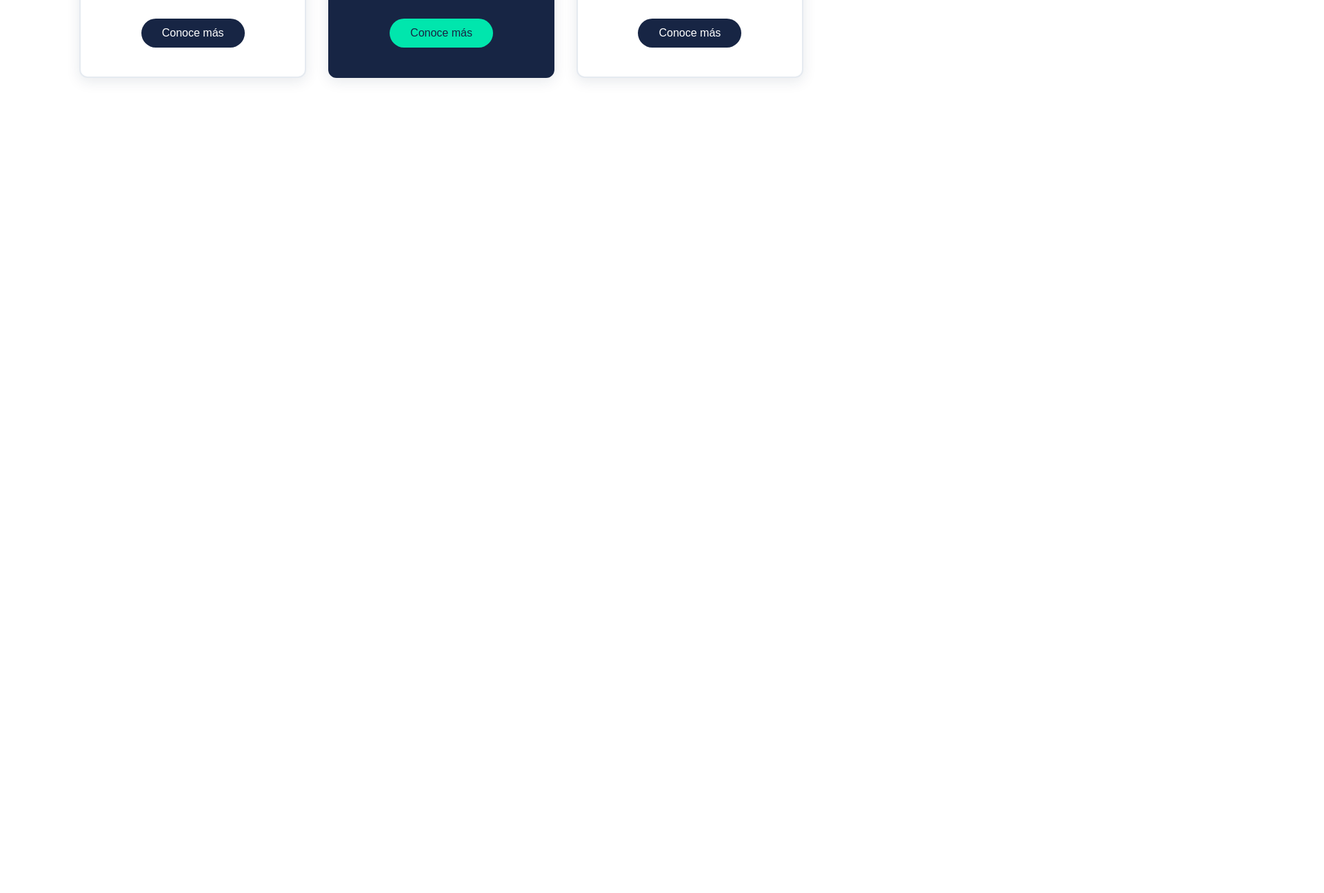
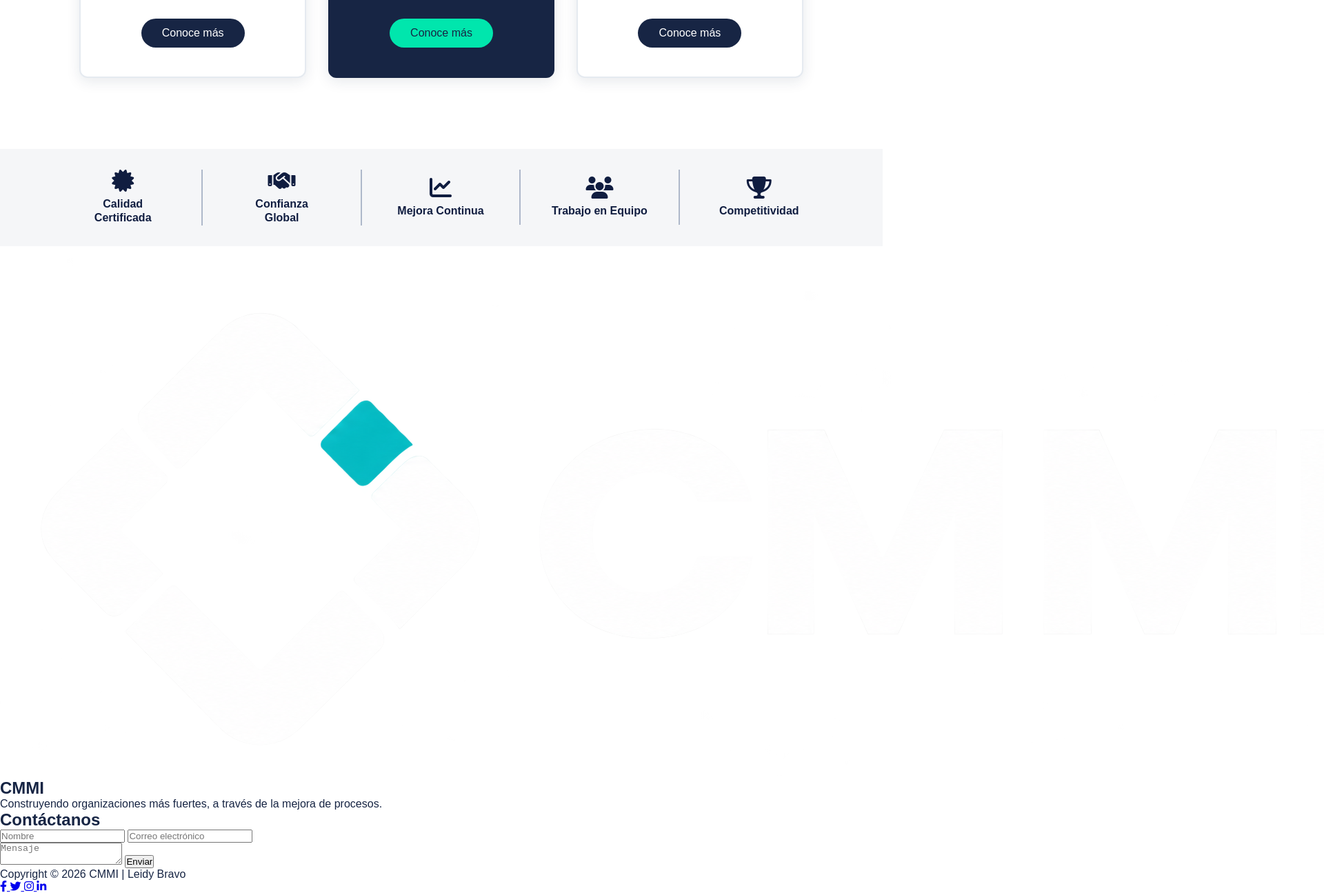
Before and after one commit to lmaireth/Proyecto-_CMMI, a plain HTML site: page index.html in a window 1280 px wide. Shown: the part 2737-4032 px from the top of the page at 69% size, 1920 px wide, since content can reach past the window. Before the commit the page ends 2953 px from the top, so only its background shows below. Drawn offline with Linux system fonts and the light colour scheme.

Commit message:
feat: Se agregaron las secciones HTML que faltaban y se añadió el estilo de partners

```diff
--- a/index.html
+++ b/index.html
@@ -1,4 +1,3 @@
-
 <!DOCTYPE html>
 <html lang="es">
 <head>
@@ -170,6 +169,75 @@
     </section>
 
 
+    <section class="partners">
+        <div class="partners-contenedor">
+            <div class="partner">
+                <i class="fa-solid fa-certificate"></i>
+                <p>Calidad<br>Certificada</p>
+            </div>
+            <div class="partner">
+                <i class="fa-solid fa-handshake"></i>
+                <p>Confianza<br>Global</p>
+            </div>
+            <div class="partner">
+                <i class="fa-solid fa-chart-line"></i>
+                <p>Mejora Continua</p>
+            </div>
+            <div class="partner">
+                <i class="fa-solid fa-users"></i>
+                <p>Trabajo en Equipo</p>
+            </div>
+            <div class="partner">
+                <i class="fa-solid fa-trophy"></i>
+                <p>Competitividad</p>
+            </div>
+        </div>
+    </section>
+
+    <section class="contacto" id="contacto">
+        <div class="contacto-contenedor">
+            <div class="contacto-info">
+                <div class="contacto-logo">
+                    <img src="assets/images/logo.png" alt="Logo CMMI">
+                    <h2>CMMI</h2>
+                </div>
+                <p>
+                    Construyendo organizaciones
+                    más fuertes, a través de la mejora
+                    de procesos.
+                </p>
+            </div>
+            <div class="contacto-formulario">
+                <h2>Contáctanos</h2>
+                <form action="#" method="POST">
+                    <div class="formulario-campos">
+                        <input type="text" name="nombre" placeholder="Nombre" required>
+                        <input type="email" name="correo" placeholder="Correo electrónico" required>
+                    </div>
+                    <textarea name="mensaje" placeholder="Mensaje" required></textarea>
+                    <button type="submit">Enviar</button>
+                </form>
+            </div>
+        </div>
+    </section>
+
+    <footer>
+        <p>Copyright © 2026 CMMI | Leidy Bravo</p>
+        <div class="redes-sociales">
+            <a href="#" aria-label="Facebook">
+                <i class="fab fa-facebook-f"></i>
+            </a>
+            <a href="#" aria-label="Twitter">
+                <i class="fab fa-twitter"></i>
+            </a>
+            <a href="#" aria-label="Instagram">
+                <i class="fab fa-instagram"></i>
+            </a>
+            <a href="#" aria-label="LinkedIn">
+                <i class="fab fa-linkedin-in"></i>
+            </a>
+        </div>
+    </footer>
 
 </body>
 </html>
--- a/styles/style.css
+++ b/styles/style.css
@@ -414,3 +414,44 @@ header {
 .pricing-item.premium a:hover {
     background-color: #ffffff;
 }
+
+.partners {
+    width: 100%;
+    background: #f5f6f8;
+    padding: 30px 5%;
+}
+
+.partners-contenedor {
+    width: 100%;
+    display: grid;
+    grid-template-columns: repeat(5, 1fr);
+    align-items: center;
+}
+
+.partner {
+    display: grid;
+    justify-items: center;
+    align-content: center;
+    text-align: center;
+    min-height: 80px;
+    gap: 8px;
+    border-right: 2px solid #aeb8ca;
+    color: #101d40;
+}
+
+.partner:last-child {
+    border-right: none;
+}
+
+.partner i {
+    font-size: 32px;
+    color: #101d40;
+}
+
+.partner p {
+    font-size: 16px;
+    font-weight: 700;
+    line-height: 1.3;
+    margin: 0;
+    color: #101d40;
+}
```
